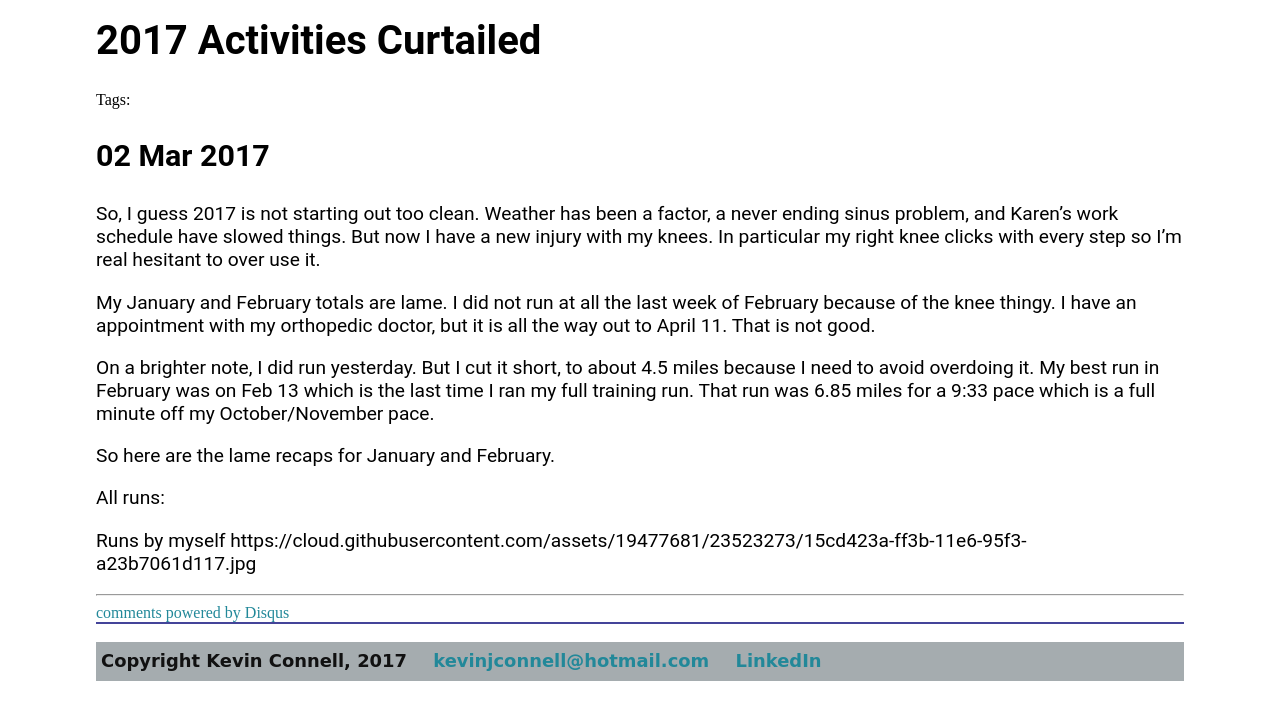
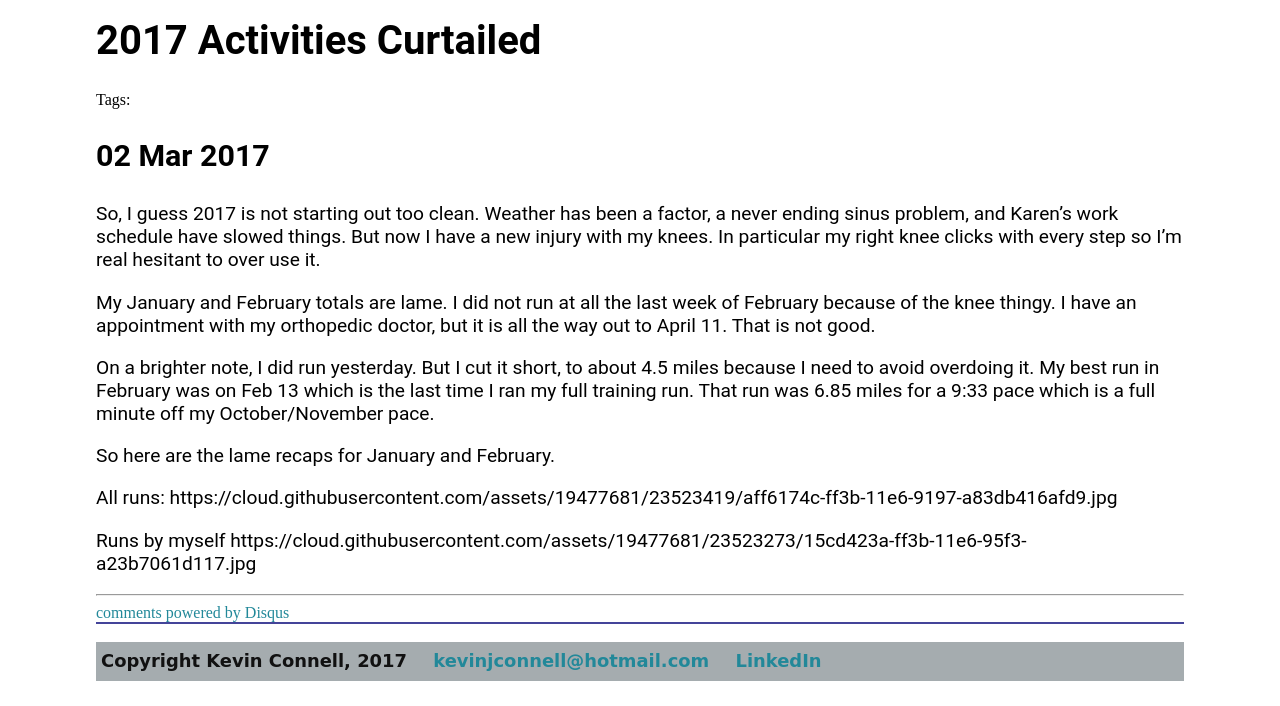
Before and after one commit to mo4dawg/mo4dawg.github.io, a Jekyll site: the page built from _posts/2017-03-02-start of year.md, in a window 1280 px wide. Shown: the part 391-1097 px from the top of the page. Built offline with Jekyll 4.4.1, drawn with Linux system fonts in a browser that asks for light colours; comment, search, counter and statistics services are not loaded; some of the changed lines change nothing that is shown.

Commit message:
Update 2017-03-02-start of year.md

```diff
--- a/_posts/2017-03-02-start of year.md
+++ b/_posts/2017-03-02-start of year.md
@@ -14,7 +14,7 @@ On a brighter note, I did run yesterday.  But I cut it short, to about 4.5 miles
 So here are the lame recaps for January and February.
 
 All runs:
-
+https://cloud.githubusercontent.com/assets/19477681/23523419/aff6174c-ff3b-11e6-9197-a83db416afd9.jpg
 
 Runs by myself
 https://cloud.githubusercontent.com/assets/19477681/23523273/15cd423a-ff3b-11e6-95f3-a23b7061d117.jpg
```
